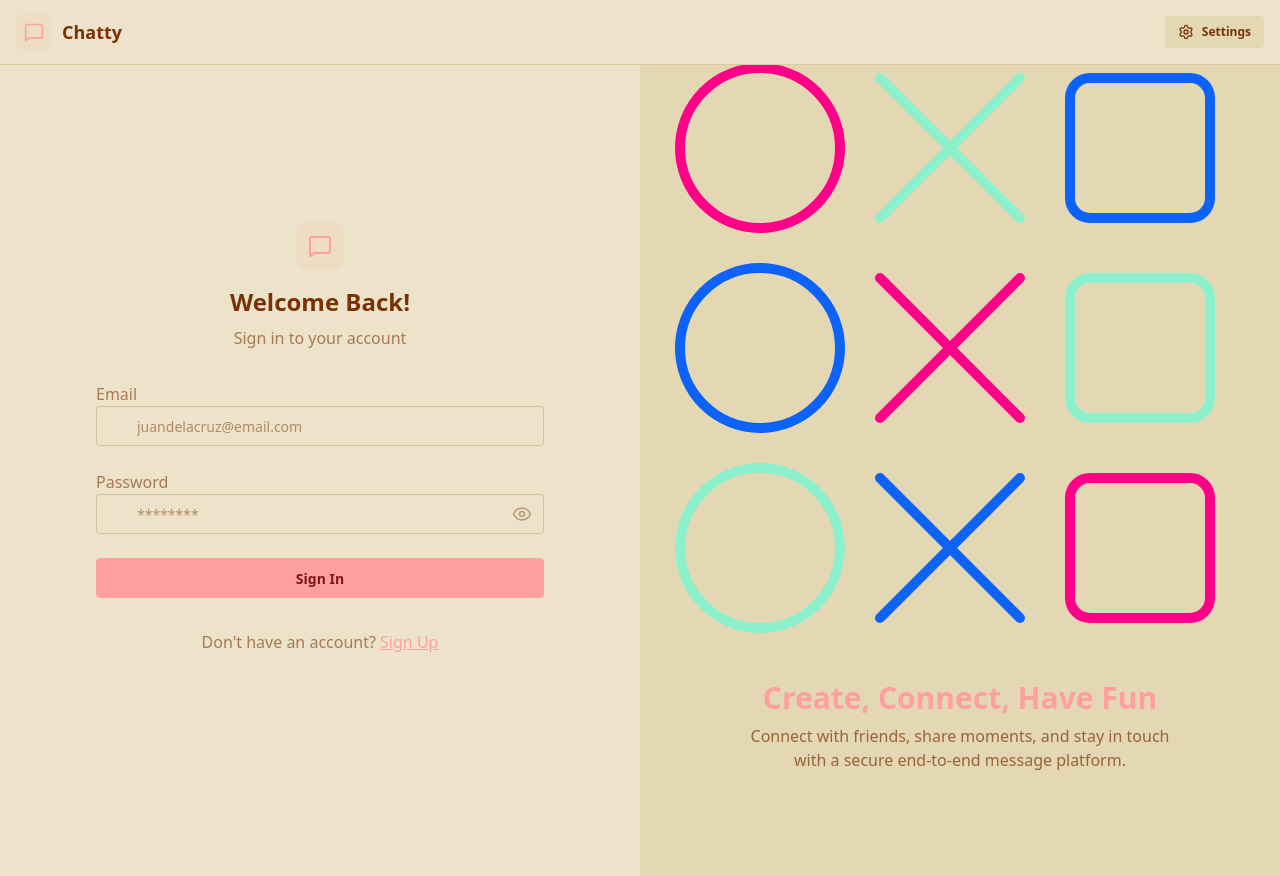
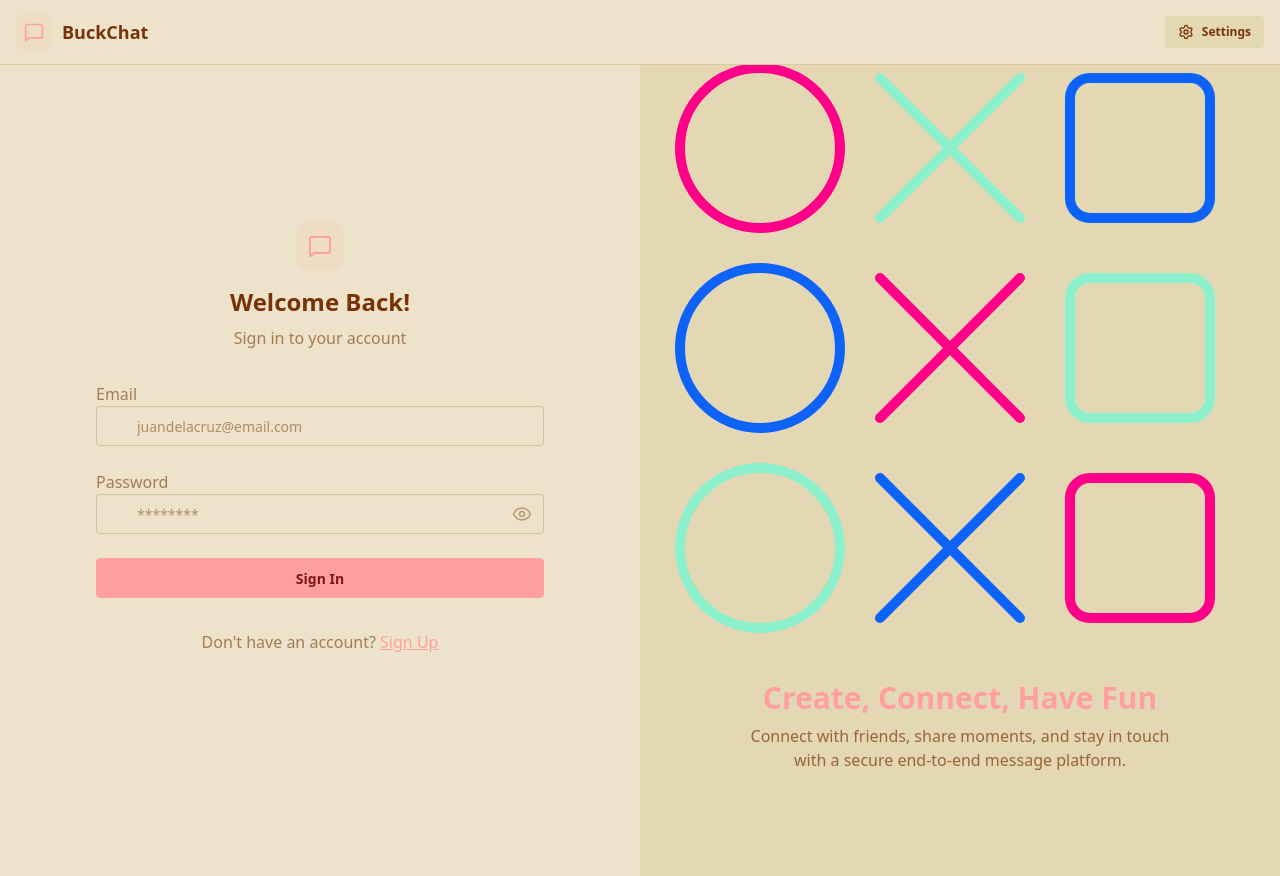
Before and after one commit to rafisaiyari/chatapp, a React (Vite) app in the folder frontend/: page /login in a window 1280 px wide. Built offline with nearby package versions, Linux system fonts and the light colour scheme; no server answers.

Commit message:
for deployment

```diff
--- a/frontend/index.html
+++ b/frontend/index.html
@@ -4,7 +4,7 @@
     <meta charset="UTF-8" />
     <link rel="icon" type="image/svg+xml" href="/vite.svg" />
     <meta name="viewport" content="width=device-width, initial-scale=1.0" />
-    <title>Vite + React</title>
+    <title>BuckChat</title>
   </head>
   <body>
     <div id="root"></div>
--- a/frontend/src/components/Navbar.jsx
+++ b/frontend/src/components/Navbar.jsx
@@ -14,7 +14,7 @@ const Navbar = () => {
               <div className="size-9 rounded-lg bg-primary/10 flex items-center justify-center">
                 <MessageSquare className="w-5 h-5 text-primary" />
               </div>
-              <h1 className="text-lg font-bold">Chatty</h1>
+              <h1 className="text-lg font-bold">BuckChat</h1>
             </Link>
           </div>
 
```
